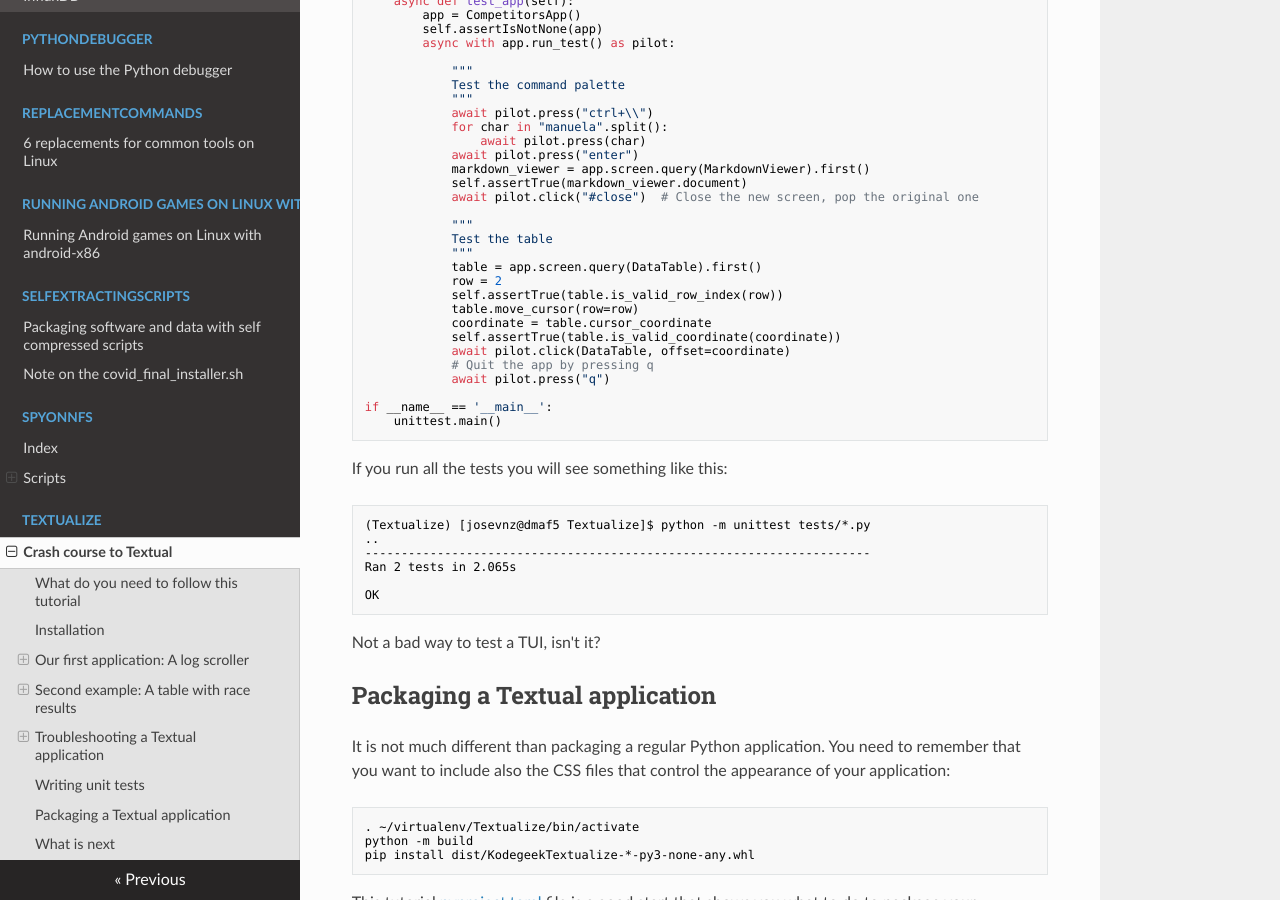
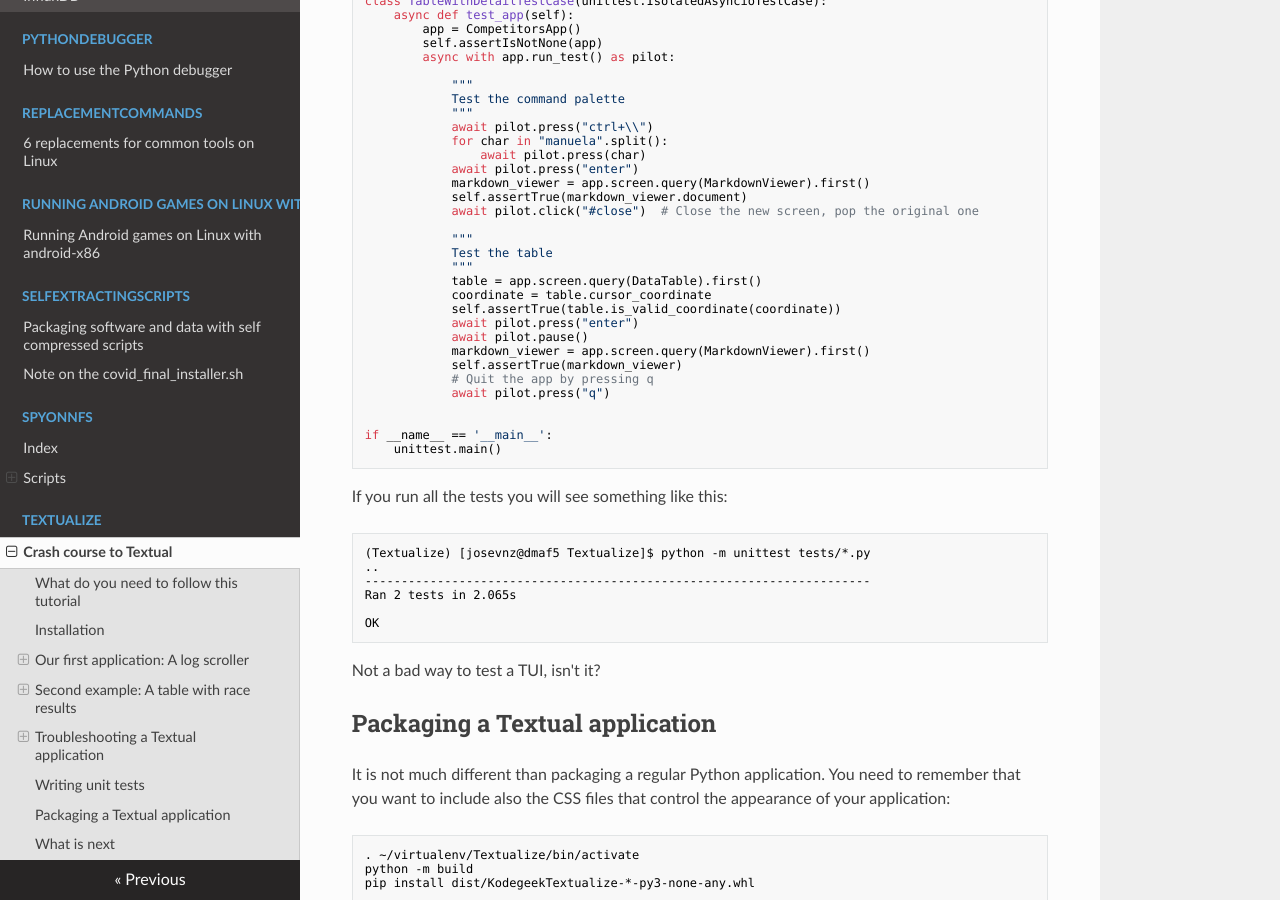
Before and after one commit to josevnz/tutorials, an MkDocs documentation site: the page built from docs/Textualize/TUTORIAL.md, in a window 1280 px wide and 900 px high, scrolled down 13738 px. Built offline with MkDocs 1.6.1, drawn with Linux system fonts in a browser that asks for light colours; nearby versions of some CDN libraries.

Commit message:
Unit test fixes, tutorial update

```diff
--- a/docs/Textualize/TUTORIAL.md
+++ b/docs/Textualize/TUTORIAL.md
@@ -649,6 +649,7 @@
 from textual.widgets import DataTable, MarkdownViewer
 from kodegeek_textualize.table_with_detail_screen import CompetitorsApp
 
+
 class TableWithDetailTestCase(unittest.IsolatedAsyncioTestCase):
     async def test_app(self):
         app = CompetitorsApp()
@@ -670,14 +671,15 @@
             Test the table
             """
             table = app.screen.query(DataTable).first()
-            row = 2
-            self.assertTrue(table.is_valid_row_index(row))
-            table.move_cursor(row=row)
             coordinate = table.cursor_coordinate
             self.assertTrue(table.is_valid_coordinate(coordinate))
-            await pilot.click(DataTable, offset=coordinate)
+            await pilot.press("enter")
+            await pilot.pause()
+            markdown_viewer = app.screen.query(MarkdownViewer).first()
+            self.assertTrue(markdown_viewer)
             # Quit the app by pressing q
             await pilot.press("q")
+
 
 if __name__ == '__main__':
     unittest.main()
```
Also changed, not shown: 1 other file.
